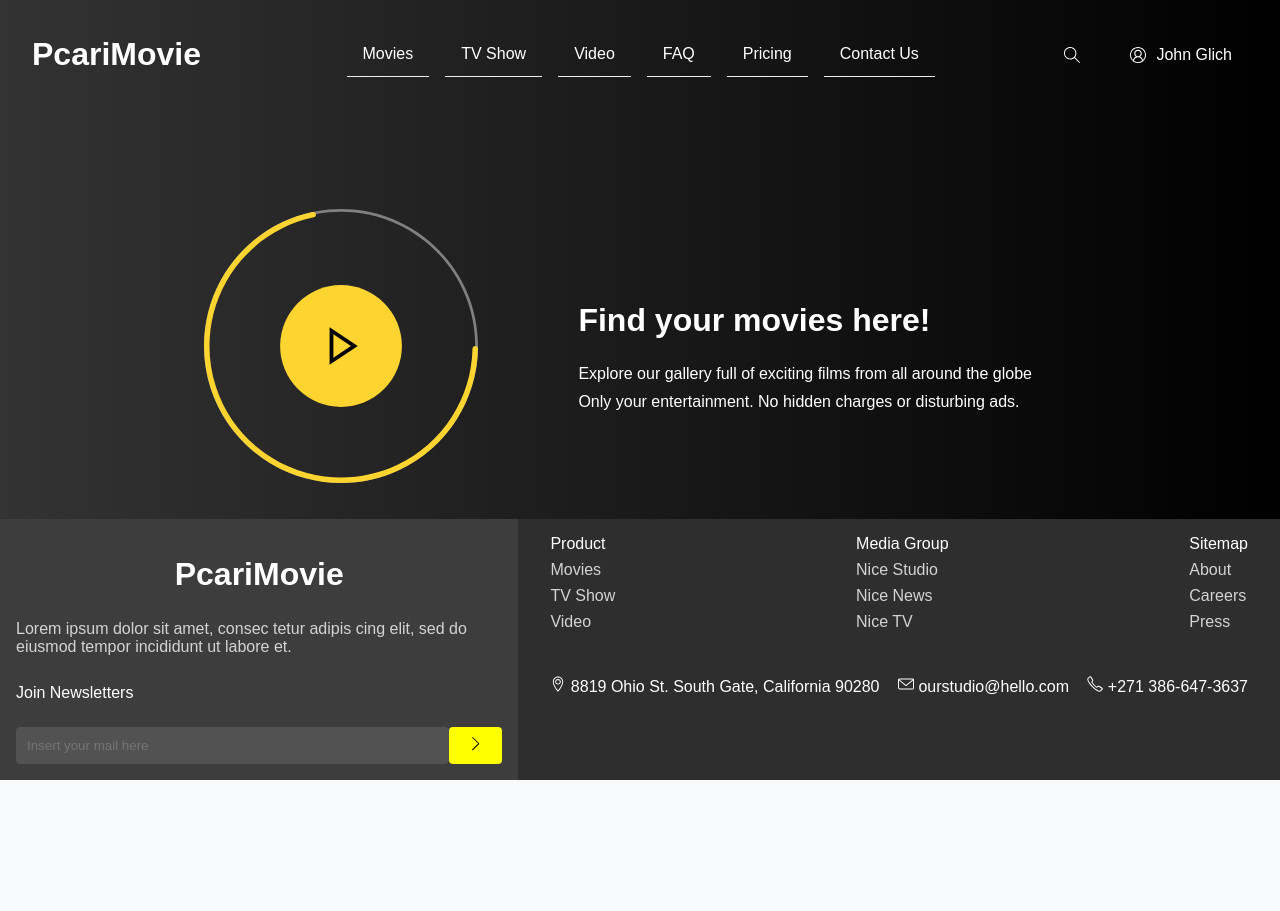
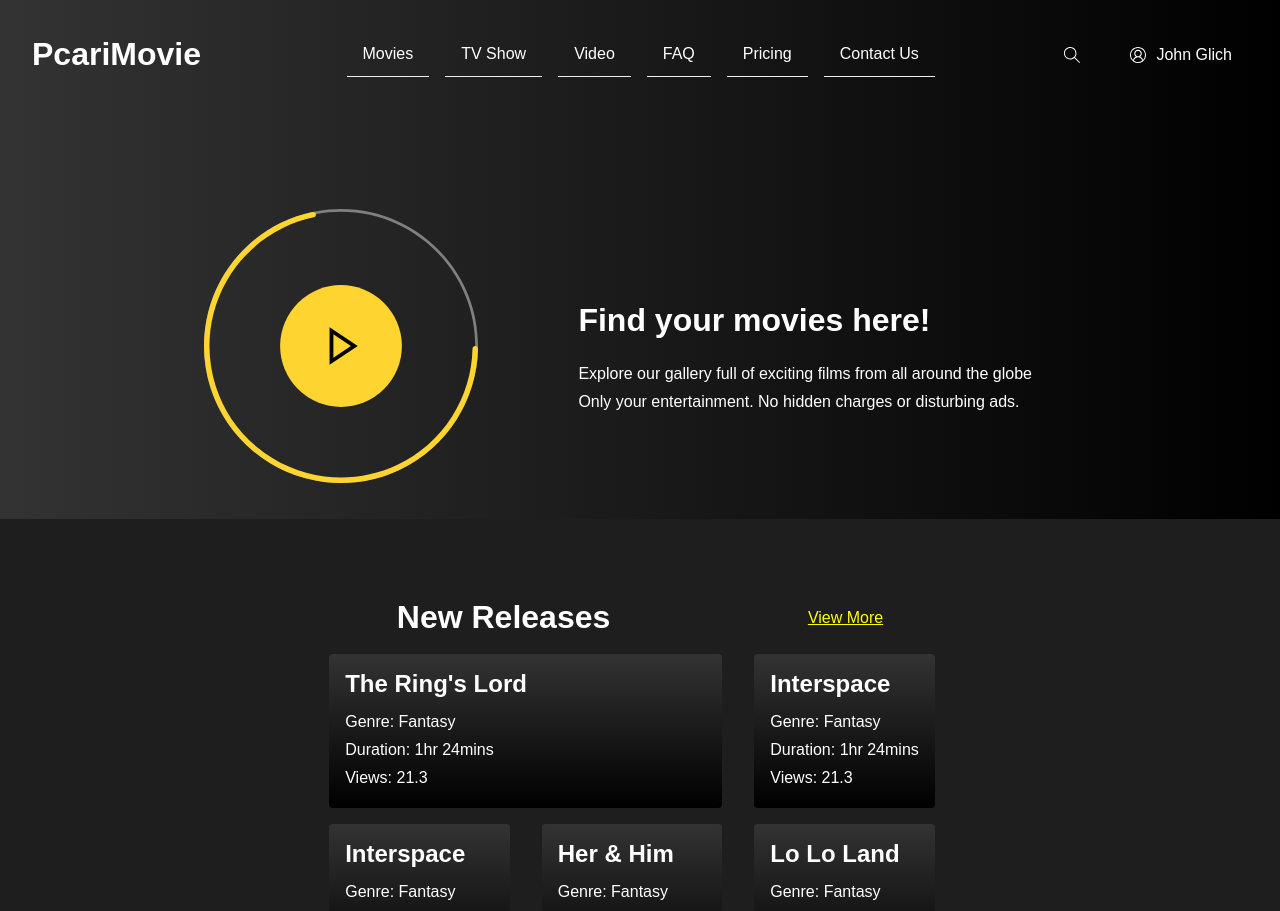
Before and after one commit to AimanHaikal/AimanHaikal-fe-18513, a Next.js app: page / in a window 1280 px wide. Shown: the top 911 px of the page. Before the commit the page ends 800 px from the top, so only its background shows below. Built offline with nearby package versions, Linux system fonts and the light colour scheme.

Commit message:
Add Movie List

```diff
--- /dev/null
+++ b/src/app/components/movieCard.tsx
@@ -0,0 +1,24 @@
+// MovieCard.tsx
+import React from "react";
+
+interface MovieCardProps {
+  movie: {
+    title: string;
+    genre: string;
+    duration: string;
+    viewCount: number;
+  };
+}
+
+const MovieCard: React.FC<MovieCardProps> = ({ movie }) => {
+  return (
+    <div className="movie-card">
+      <h2>{movie.title}</h2>
+      <p>Genre: {movie.genre}</p>
+      <p>Duration: {movie.duration}</p>
+      <p>Views: {movie.viewCount}</p>
+    </div>
+  );
+};
+
+export default MovieCard;
--- a/src/app/layout.tsx
+++ b/src/app/layout.tsx
@@ -1,11 +1,49 @@
 // app/layout.tsx
+"use client";
+
 import "./styles/globals.css";
 import PlayButton from "./styles/icons/Play Button";
 import { SlMagnifier, SlEnvolope, SlPhone, SlArrowRight } from "react-icons/sl";
 import { VscAccount } from "react-icons/vsc";
 import { TfiLocationPin } from "react-icons/tfi";
+import MovieCard from "./components/movieCard";
+import { useRouter } from 'next/navigation';
 
 const RootLayout = ({ children }: { children: React.ReactNode }) => {
+  const router = useRouter();
+  const movies = [
+    {
+      title: "The Ring's Lord",
+      genre: "Fantasy",
+      duration: "1hr 24mins",
+      viewCount: 21.3,
+    },
+    {
+      title: "Interspace",
+      genre: "Fantasy",
+      duration: "1hr 24mins",
+      viewCount: 21.3,
+    },
+    {
+      title: "Interspace",
+      genre: "Fantasy",
+      duration: "1hr 24mins",
+      viewCount: 21.3,
+    },
+    {
+      title: "Her & Him",
+      genre: "Fantasy",
+      duration: "1hr 24mins",
+      viewCount: 21.3,
+    },
+    {
+      title: "Lo Lo Land",
+      genre: "Fantasy",
+      duration: "1hr 24mins",
+      viewCount: 21.3,
+    },
+  ];
+
   return (
     <html lang="en">
       <body>
@@ -73,6 +111,23 @@ const RootLayout = ({ children }: { children: React.ReactNode }) => {
             </div>
           </div>
         </header>
+
+        <div className="movie-grid-container">
+        <div style={{ flexDirection: "row", display: "flex", justifyContent: "space-between", alignItems: "center", width: "38%" }}>
+        <h1 style={{ textAlign: "left", color: "white", margin: 0 }}>New Releases</h1>
+        <a style={{ marginLeft: "auto", cursor: "pointer", textDecoration: "underline", color: "yellow" }} onClick={() => router.push('')}>View More</a>
+      </div><br/>
+          <div className="movie-grid">
+            {movies.map((movie, index) => (
+              <div
+                key={index}
+                className={index === 0 ? "first-movie-card" : ""}
+              >
+                <MovieCard movie={movie} />
+              </div>
+            ))}
+          </div>
+        </div>
 
         <footer>
           <div className="footer-on-left">
--- a/src/app/styles/globals.css
+++ b/src/app/styles/globals.css
@@ -297,3 +297,39 @@ h1 {
 .newsletter-button:hover {
   background-color: #ffffed;
 }
+
+.movie-grid-container {
+  display: flex;
+  flex-direction: column;
+  justify-content: center;
+  align-items: center;
+  padding-top: 10vh;
+  padding-bottom: 10vh;
+  background-color: #1e1e1e;
+}
+
+.movie-grid {
+  display: grid;
+  grid-template-columns: repeat(3, 1fr);
+  grid-template-rows: repeat(2, 1fr);
+  grid-gap: 16px;
+  flex-wrap: nowrap;
+  overflow-x: auto;
+}
+
+.movie-card {
+  background: linear-gradient(
+    to bottom,
+    #333,
+    black
+  ); /* Adjust colors as needed */
+  padding: 16px;
+  border-radius: 4px;
+  margin-right: 16px;
+  color: white;
+}
+
+.first-movie-card {
+  grid-column: span 2;
+  grid-row: span 1;
+}
```
